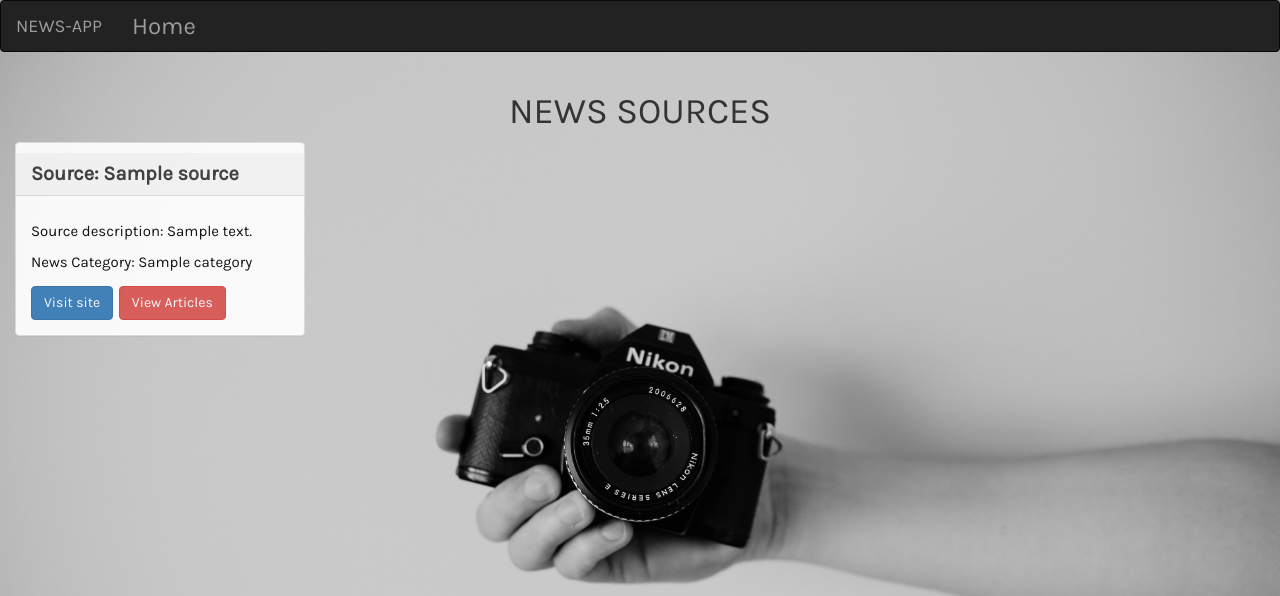
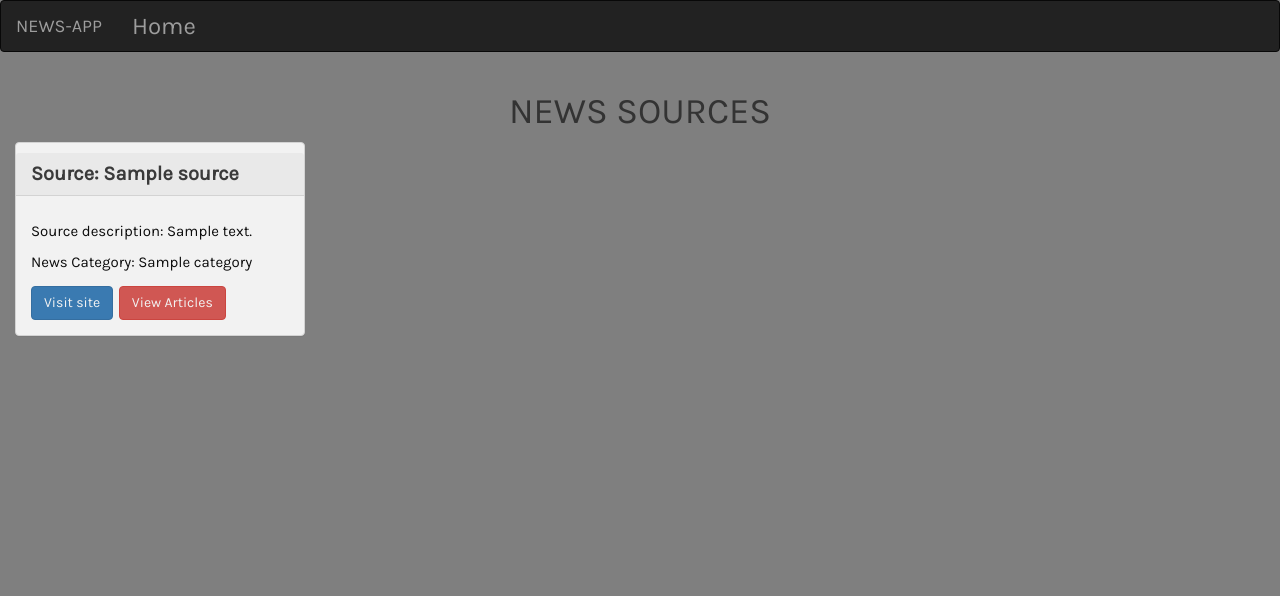
Before and after one commit to pascaline-irabaruta/news-app, a Flask app: template app/templates/index.html in a window 1280 px wide. Shown: the top 596 px of the page. Run offline with Flask 2, Linux system fonts and the light colour scheme; the template is opened without the code that fills it: most values are stand-ins (such as "Sample title", 1, 10 or a date in 2020); some libraries are stand-ins or nearby versions.

Commit message:
added a background color

```diff
--- a/app/static/css/index.css
+++ b/app/static/css/index.css
@@ -5,7 +5,8 @@ img {
 }
 body {
     background-attachment: fixed;
-    background-image: url(../images/news.png);
+    /* background-image: url(../images/news.png); */
+    background-color: rgba(0, 0, 0, 0.5);
     font-size: 24px;
     background-size: cover;
     font-family: 'Karla', sans-serif;
--- /dev/null
+++ b/virtual/pyvenv.cfg
@@ -0,0 +1,3 @@
+home = /usr/bin
+include-system-site-packages = false
+version = 3.6.12
```
Also changed, not shown: 14 other files.
